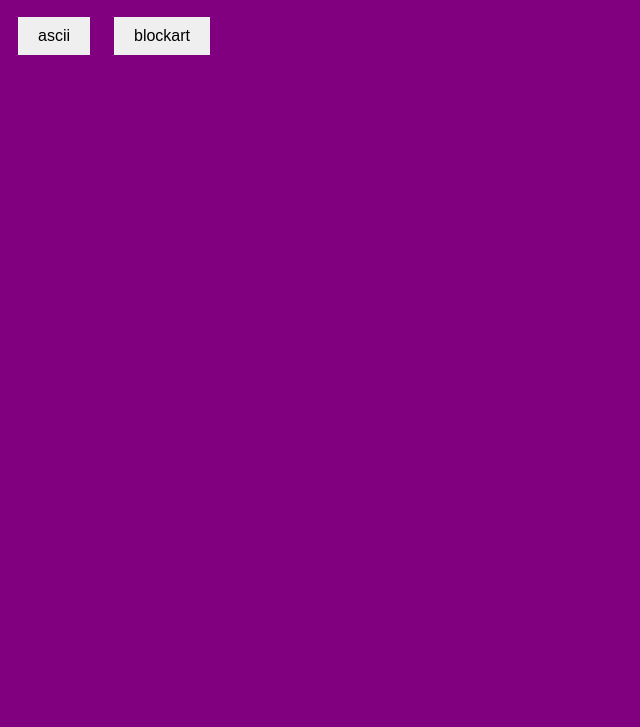
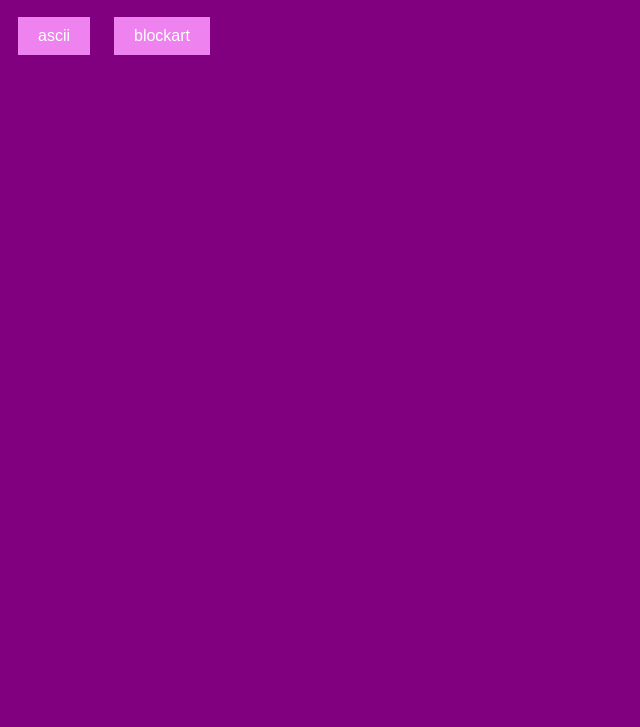
Before and after one commit to lapis616/ascii, a plain HTML site: page index.html in a window 1280 px wide. Shown: the part 73-800 px from the top of the page, without its empty margins (0-640 px from the left). Drawn offline with Linux system fonts and the light colour scheme.

Commit message:
Update index.html

```diff
--- a/index.html
+++ b/index.html
@@ -6,8 +6,8 @@
     <style>
     button {
             padding: 10px 20px;
-            border: 3px;
-            background-image: url('https://cdn.pixabay.com/photo/2017/08/30/01/05/milky-way-2695569_1280.jpg')
+            border: 10px;
+            background-color: violet;
             color: white;
             font-size: 16px;
             margin: 10px;
```
